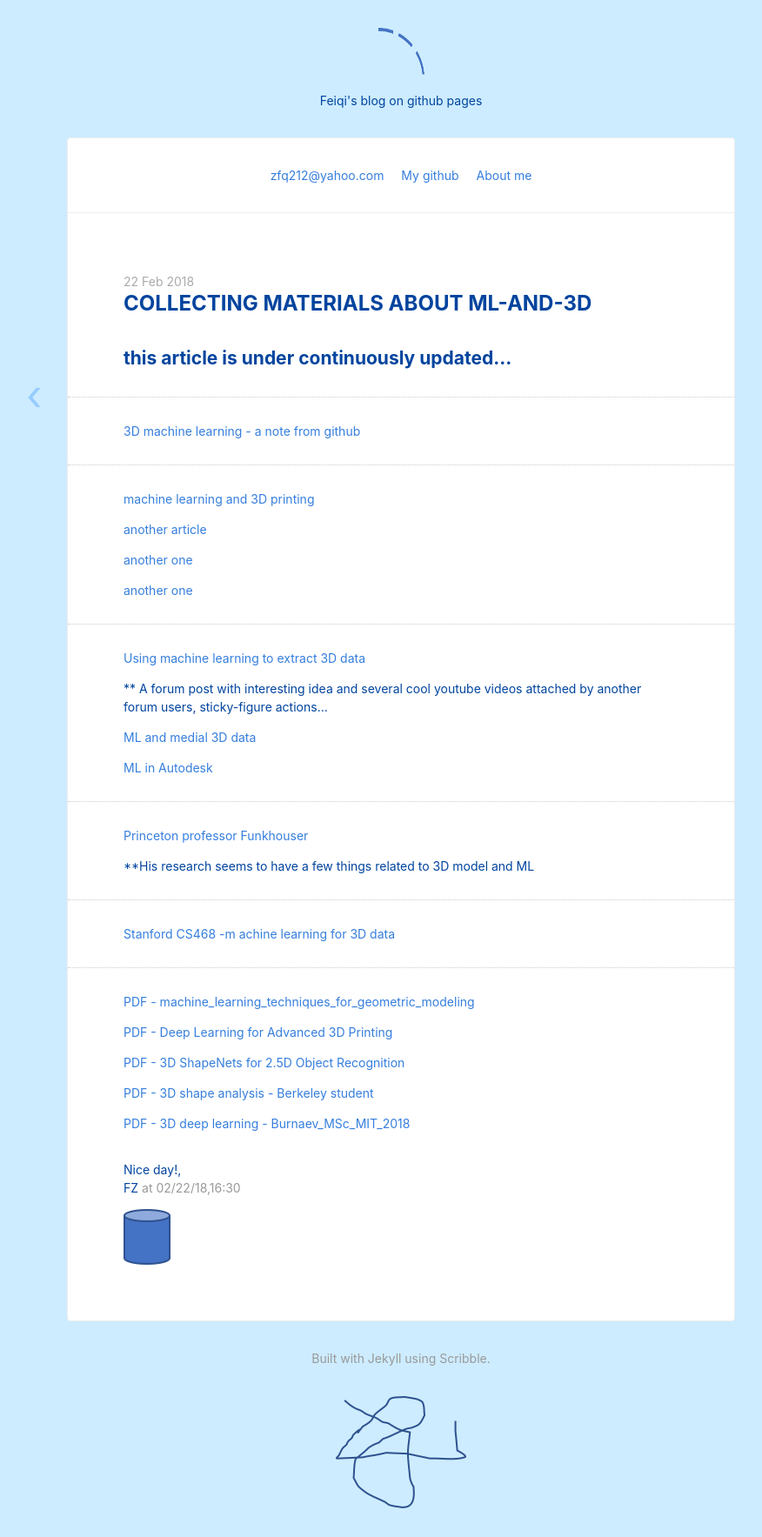
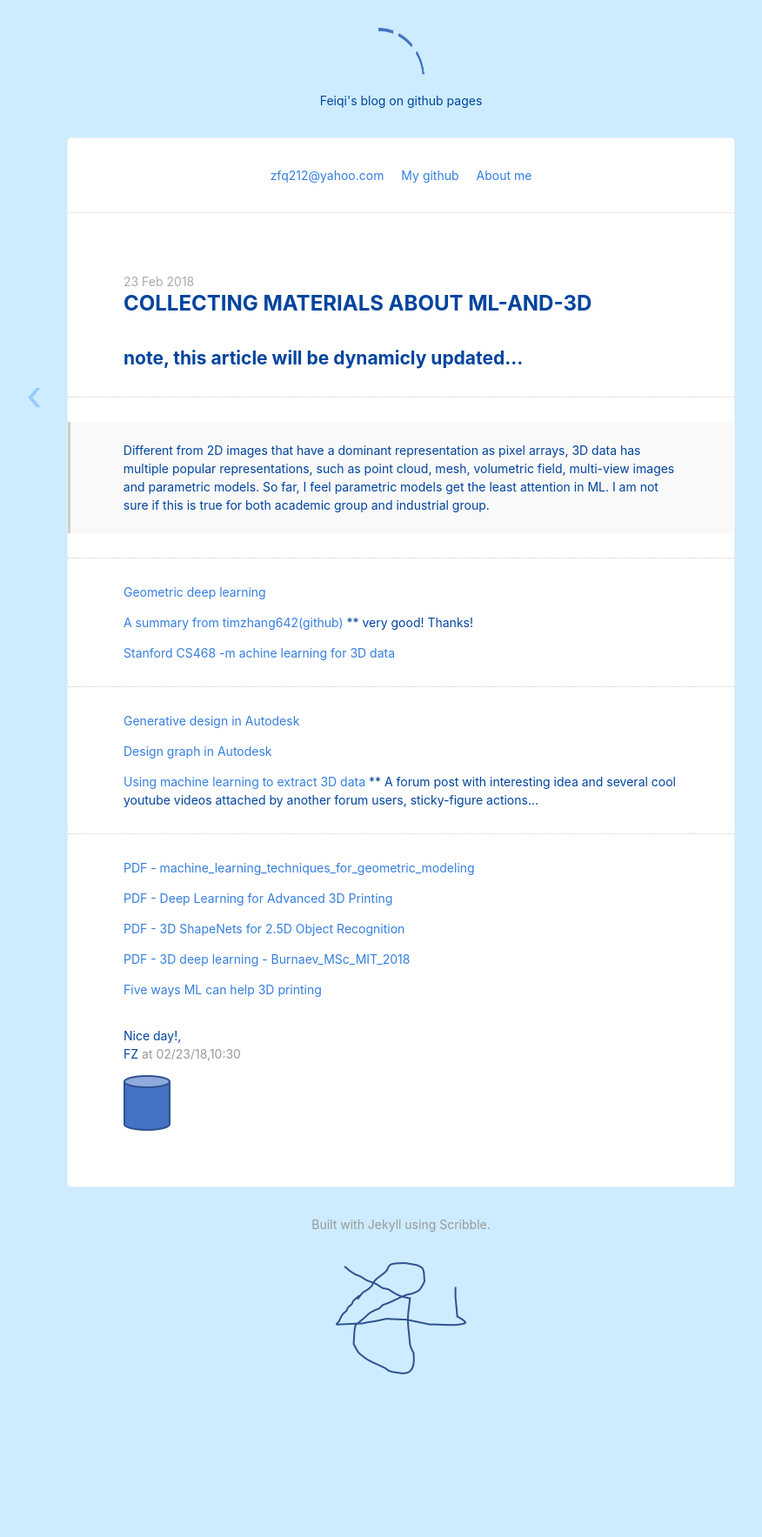
Before and after one commit to zfq212git/zfq212git.github.io, a Jekyll site: the page built from _posts/2018-02-22-3D related materials.md, in a window 1280 px wide. Shown: the whole page at 87% size, without its empty margins (179-1055 px from the left). Built offline with Jekyll 4.4.1, drawn with Linux system fonts in a browser that asks for light colours; nearby versions of some CDN libraries; after the commit the page ends 1613 px from its top, so only the background shows below that.

Commit message:
Update 2018-02-22-3D related materials.md

```diff
--- a/_posts/2018-02-22-3D related materials.md
+++ b/_posts/2018-02-22-3D related materials.md
@@ -1,43 +1,30 @@
 ---
 title:  Collecting materials about ML-and-3D
-date: 2018-02-22 16:30:00
+date: 2018-02-23 10:30:00
 ---
 
-## this article is under continuously updated...
+## note, this article will be dynamicly updated...
 
 ---
 
-[3D machine learning - a note from github](https://github.com/timzhang642/3D-Machine-Learning)
+> Different from 2D images that have a dominant representation as pixel arrays, 3D data has multiple popular representations, such as point cloud, mesh, volumetric field, multi-view images and parametric models.  So far, I feel parametric models get the least attention in ML.  I am not sure if this is true for both academic group and industrial group.
 
 ---
 
-[machine learning and 3D printing](https://www.fastcodesign.com/90143244/how-machine-learning-will-unlock-the-future-of-3d-printing)
+[Geometric deep learning](http://geometricdeeplearning.com/)
 
-[another article](http://www.digitalistmag.com/digital-supply-networks/2017/11/15/beyond-spare-parts-3d-printing-machine-learning-05526484)
+[A summary from timzhang642(github)](https://github.com/timzhang642/3D-Machine-Learning)  ** very good!  Thanks!
 
-[another one](http://www.fabbaloo.com/blog/2016/12/27/five-ways-machine-learning-could-help-3d-printing)
-
-[another one](http://www.realclearlife.com/design/generative-design-uses-algorithms-create-thousands-options-meet-objectives/)
+[Stanford CS468 -m achine learning for 3D data](http://graphics.stanford.edu/courses/cs468-17-spring/schedule.html)
 
 ---
 
+[Generative design in Autodesk](http://www.realclearlife.com/design/generative-design-uses-algorithms-create-thousands-options-meet-objectives/)
+
+[Design graph in Autodesk](https://blog.a360.autodesk.com/design-graph-machine-learning-for-3d-engineering/)
+
 [Using machine learning to extract 3D data](http://www.vbforums.com/showthread.php?859121-Using-Machine-Learning-to-Extract-3D-Data&s=918499a89cb09b52917acc9b1317d588&p=5263547#post5263547)
-
 ** A forum post with interesting idea and several cool youtube videos attached by another forum users, sticky-figure actions...
-
-[ML and medial 3D data](http://www.zib.de/projects/machine-learning-approaches-enhanced-shape-model-based-3d-image-segmentation)
-
-[ML in Autodesk](https://blog.a360.autodesk.com/design-graph-machine-learning-for-3d-engineering/)
-
----
-
-[Princeton professor Funkhouser](http://www.cs.princeton.edu/~funk/)
-
-**His research seems to have a few things related to 3D model and ML
-
----
-
-[Stanford CS468 -m achine learning for 3D data](http://graphics.stanford.edu/courses/cs468-17-spring/schedule.html)
 
 ---
 
@@ -47,6 +34,6 @@ date: 2018-02-22 16:30:00
 
 [PDF - 3D ShapeNets for 2.5D Object Recognition](<https://zfq212git.github.io/archives/3D ShapeNets for 2.5D Object Recognition.pdf>)
 
-[PDF - 3D shape analysis - Berkeley student](<https://zfq212git.github.io/archives/3D shape analysis - Berkeley student.pdf>)
+[PDF - 3D deep learning - Burnaev_MSc_MIT_2018](<https://zfq212git.github.io/archives/3D deep learning - Burnaev_MSc_MIT_2018.pdf>)
 
-[PDF - 3D deep learning - Burnaev_MSc_MIT_2018](<https://zfq212git.github.io/archives/3D deep learning - Burnaev_MSc_MIT_2018.pdf>)
+[Five ways ML can help 3D printing](http://www.fabbaloo.com/blog/2016/12/27/five-ways-machine-learning-could-help-3d-printing)
```
